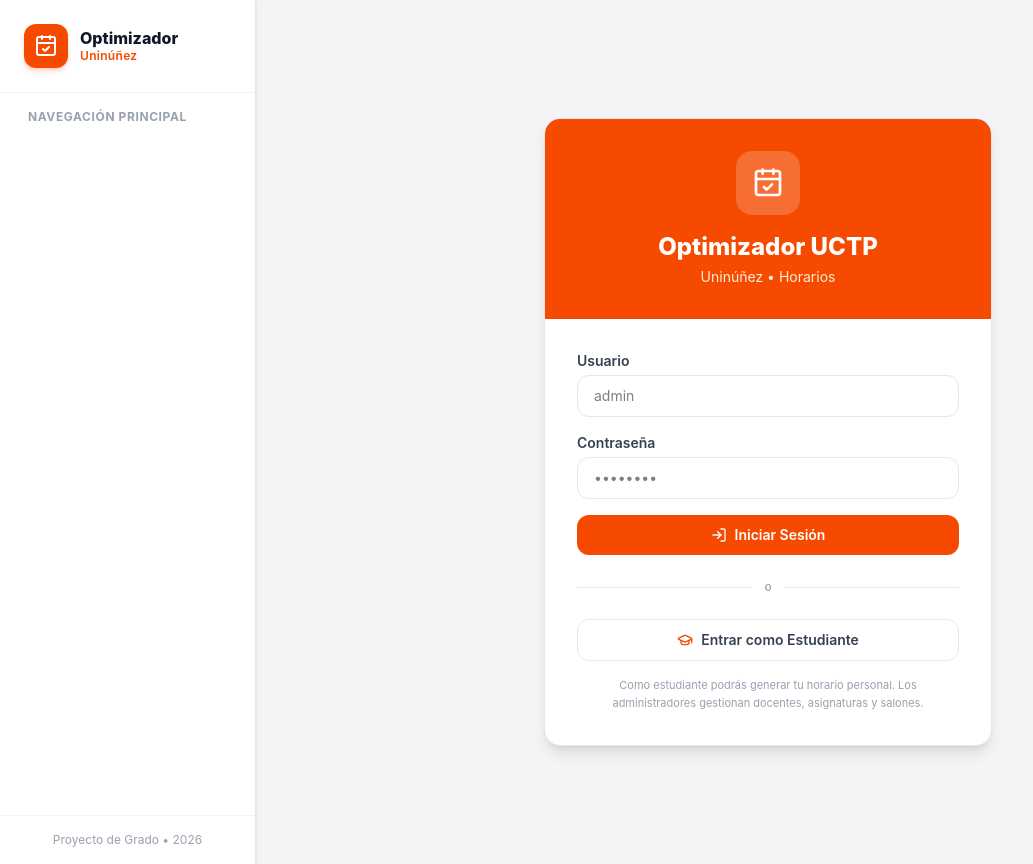
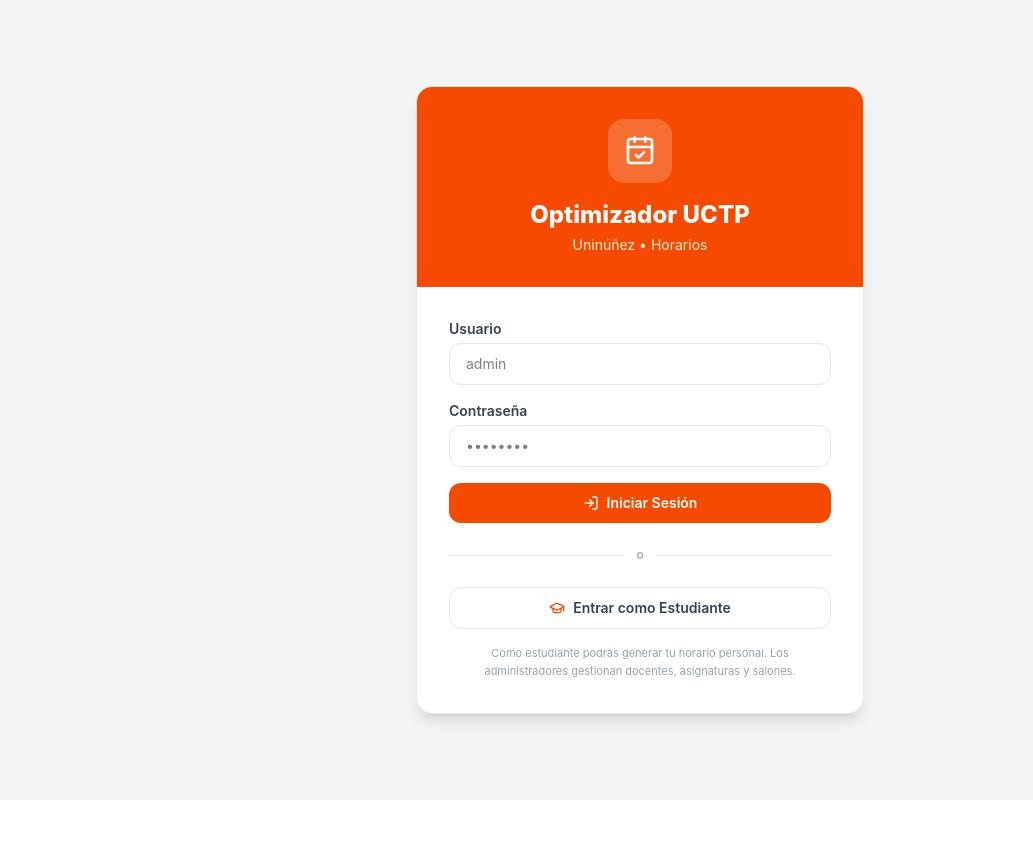
Before and after one commit to SebastianDJCS/Proyecto-De-Grado, a React (Vite) app in the folder frontend/: page /login in a window 1280 px wide. Shown: the whole page, without its empty margins (0-1033 px from the left). After the commit the page ends 800 px from the top, so only its background shows below. Built offline with nearby package versions, Linux system fonts and the light colour scheme.

Commit message:
login: ocultar la navegacion lateral en la pantalla de login

```diff
--- a/frontend/src/App.jsx
+++ b/frontend/src/App.jsx
@@ -1,4 +1,4 @@
-import { BrowserRouter, Routes, Route, Navigate } from 'react-router-dom';
+import { BrowserRouter, Routes, Route, Navigate, useLocation } from 'react-router-dom';
 import Sidebar from './components/layout/Sidebar';
 import Dashboard from './pages/Dashboard';
 import Docentes from './pages/Docentes';
@@ -23,10 +23,21 @@ function RutaProtegida({ rolRequerido, children }) {
 export default function App() {
   return (
     <BrowserRouter>
-      <div className="flex bg-gray-100 min-h-screen">
-        <Sidebar />
-        <main className="flex-1 p-4 md:p-8 overflow-y-auto">
-          <Routes>
+      <Contenido />
+    </BrowserRouter>
+  );
+}
+
+function Contenido() {
+  const { pathname } = useLocation();
+  const enLogin = pathname.replace(/\/+$/, '') === '/login';
+
+  return (
+    <div className="flex bg-gray-100 min-h-screen">
+      {/* En el login no se muestra la navegacion principal */}
+      {!enLogin && <Sidebar />}
+      <main className={`flex-1 ${enLogin ? '' : 'p-4 md:p-8 overflow-y-auto'}`}>
+        <Routes>
             <Route path="/login" element={<LoginPage />} />
 
             <Route
@@ -70,8 +81,7 @@ export default function App() {
               }
             />
           </Routes>
-        </main>
-      </div>
-    </BrowserRouter>
+      </main>
+    </div>
   );
 }
```
